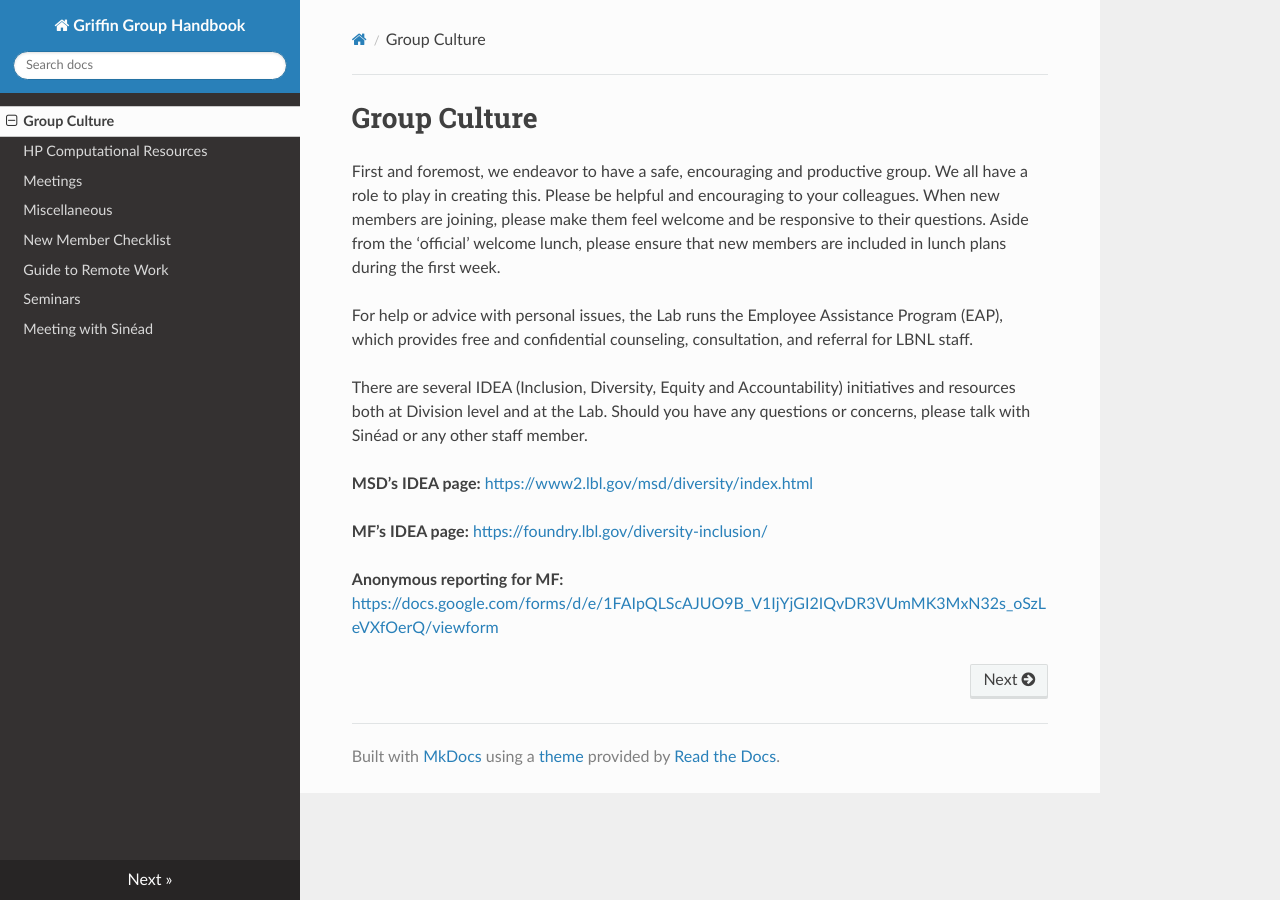
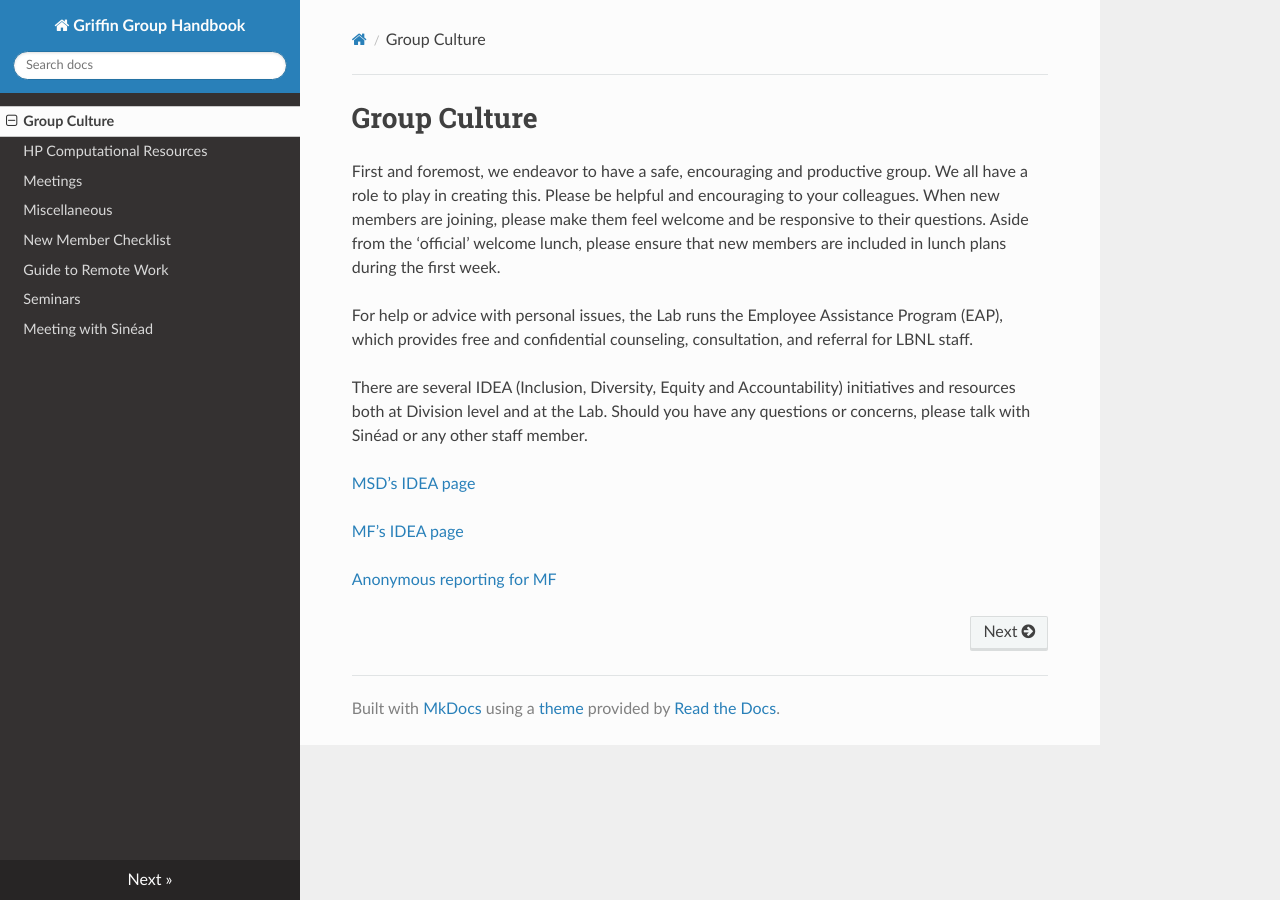
Before and after one commit to oashour/GriffinGroupHandbook, an MkDocs documentation site: the page built from docs/groupculture.md, in a window 1280 px wide. Built offline with MkDocs 1.6.1, drawn with Linux system fonts in a browser that asks for light colours; nearby versions of some CDN libraries; some of the changed lines change nothing that is shown.

Commit message:
Minor improvements

```diff
--- a/docs/groupculture.md
+++ b/docs/groupculture.md
@@ -6,11 +6,8 @@ For help or advice with personal issues, the Lab runs the Employee Assistance Pr
 
 There are several IDEA (Inclusion, Diversity, Equity and Accountability) initiatives and resources both at Division level and at the Lab. Should you have any questions or concerns, please talk with Sinéad or any other staff member.
 
-**MSD’s IDEA page:**
-<https://www2.lbl.gov/msd/diversity/index.html>
+[MSD’s IDEA page](https://www2.lbl.gov/msd/diversity/index.html)
 
-**MF’s IDEA page:**
-<https://foundry.lbl.gov/diversity-inclusion/>
+[MF’s IDEA page](https://foundry.lbl.gov/diversity-inclusion/)
 
-**Anonymous reporting for MF:**
-<https://docs.google.com/forms/d/e/1FAIpQLScAJUO9B_V1IjYjGI2IQvDR3VUmMK3MxN32s_oSzLeVXfOerQ/viewform>
+[Anonymous reporting for MF](https://docs.google.com/forms/d/e/1FAIpQLScAJUO9B_V1IjYjGI2IQvDR3VUmMK3MxN32s_oSzLeVXfOerQ/viewform)
```
Also changed, not shown: 5 other files.
